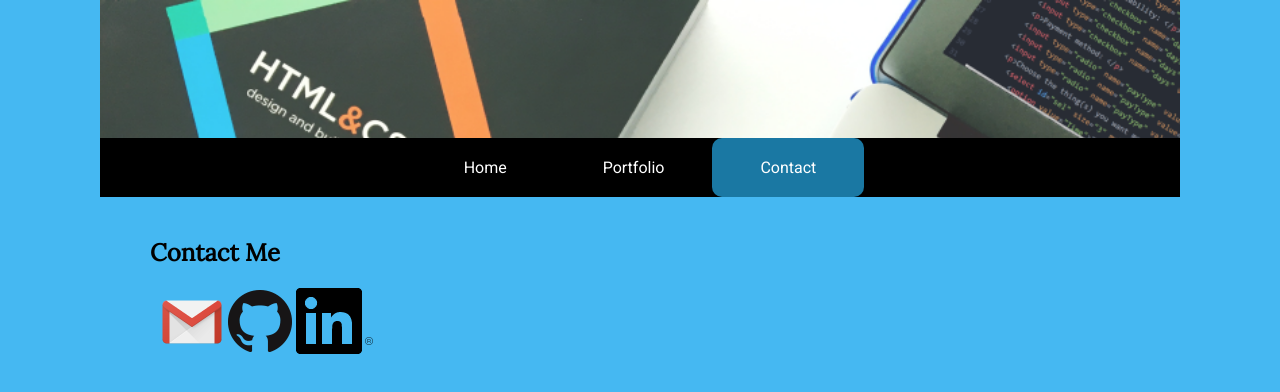
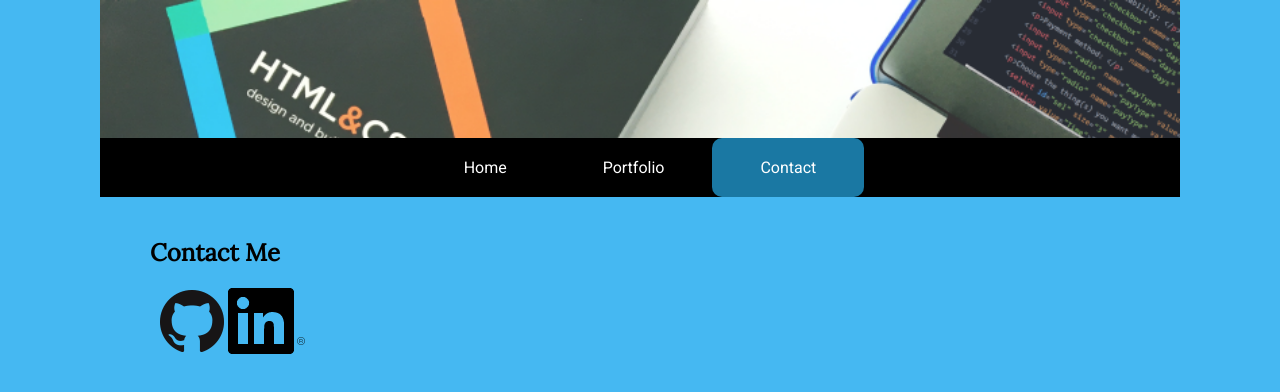
Before and after one commit to yschere/yschere.github.io, a plain HTML site: page contact/index.html in a window 1280 px wide. Drawn offline with Linux system fonts and the light colour scheme.

Commit message:
Update index.html

```diff
--- a/contact/index.html
+++ b/contact/index.html
@@ -24,9 +24,6 @@
     <div id="content" style="display:block">
       <h2>Contact Me</h2>
       <div class="text">
-        <a href="mailto:yschere@gmail.com" target="_blank" title="Email me: yschere[at]gmail.com">
-          <img src="\img\logo_gmail_64px.png">
-        </a>
         <a href="https://www.github.com/yschere" target="_blank" title="My Github">
           <img src="\img\GitHub-Mark-64px.png">
         </a>
```
